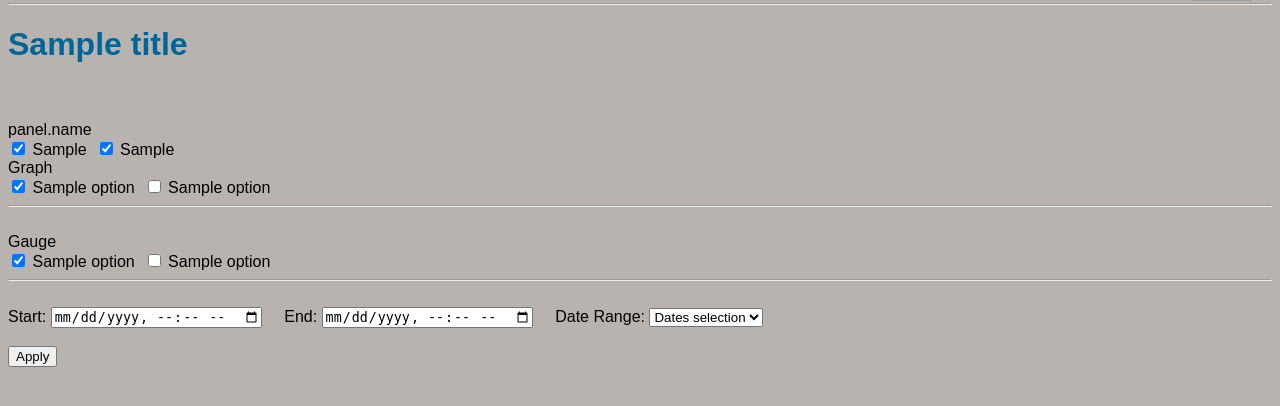
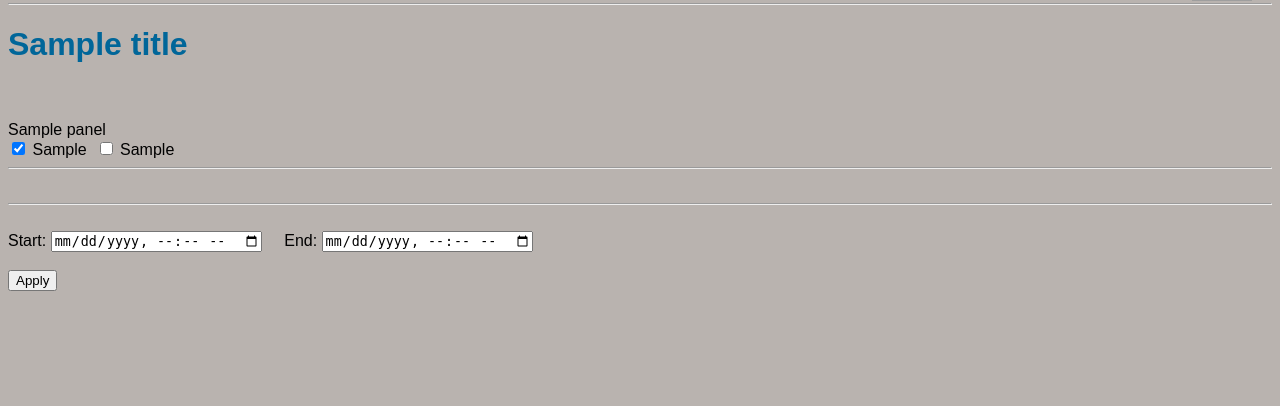
Before and after one commit to AnyLog-co/AnyLog-GUI, a Flask app: template app/templates/base_conf_report.html in a window 1280 px wide. Shown: the part 67-473 px from the top of the page. Run offline with Flask 2, Linux system fonts and the light colour scheme; the template is opened without the code that fills it: most values are stand-ins (such as "Sample title", 1, 10 or a date in 2020); grey boxes are pictures that could not be loaded.

Commit message:
Config Report

```diff
--- a/app/templates/base_conf_report.html
+++ b/app/templates/base_conf_report.html
@@ -7,7 +7,7 @@
     <br>
     {%  for panel in dashboard.panels %}
         <br>
-        panel.name
+        {{ panel.name }}
         <br>
 
        <!-- Selected checkboxes of report - Min, Max, Avg -->
@@ -19,75 +19,53 @@
        <!-- Not selected checkboxes of report - Min, Max, Avg -->
         {% for check_box in panel.chek_box %}
             <!-- Select functionality  -->
-            <input type="checkbox" id={{check_box}} name={{check_box}} checked>
+            <input type="checkbox" id={{check_box}} name={{check_box}}>
             <label for={{check_box}}>{{check_box}}</label>&nbsp
-        {% endfor %}
-
-
-    {% endfor %}
-
-    <br>
-    Graph
-    <br>
-    <!-- Select Type of report - Min, Max, Avg -->
-    {% for option in graph_default %}
-        <!-- Select functionality  -->
-        <input type="checkbox" id={{option}} name={{option}} checked>
-        <label for={{option}}>{{option}}</label>&nbsp
-    {% endfor %}
-
-     <!-- Select Type of report - range, count -->
-    {% for option in graph_additional %}
-        <!-- Select functionality  -->
-        <input type="checkbox" id={{option}} name={{option}}>
-        <label for={{option}}>{{option}}</label>&nbsp
         {% endfor %}
 
         <br>
         <hr>
-    <br>
-
-    Gauge
-
-    <br>
-    <!-- Select Type of report - Min, Max, Avg -->
-    {% for option in gauge_default %}
-        <!-- Select functionality  -->
-        <input type="checkbox" id={{option}} name={{option}} checked>
-        <label for={{option}}>{{option}}</label>&nbsp
     {% endfor %}
-
-     <!-- Select Type of report - range, count -->
-    {% for option in gauge_additional %}
-        <!-- Select functionality  -->
-        <input type="checkbox" id={{option}} name={{option}}>
-        <label for={{option}}>{{option}}</label>&nbsp
-    {% endfor %}
-
 
     <br><hr><br>
 
     <!-- Select Dates  -->
+    {%  if dashboard.time_config %}
+
         <label for="start-date">Start: </label>
-    <input type="datetime-local" id="start_date" name="start_date" value={{from_date}}>
+        {%  if dashboard.time_config.default_from %}
+            <input type="datetime-local" id="start_date" name="start_date" value={{dashboard.time_config.default_from}}>
+        {%  else %}
+            <input type="datetime-local" id="start_date" name="start_date">
+        {%  endif %}
+
         &nbsp&nbsp&nbsp
         <label for="end-date">End:   </label>
-    <input type="datetime-local" id="end_date" name="end_date" value={{to_date}}>
+        {%  if dashboard.time_config.default_to %}
+            <input type="datetime-local" id="end_date" name="end_date" value={{dashboard.time_config.default_to}}>
+        {%  else %}
+            <input type="datetime-local" id="end_date" name="end_date">
+        {%  endif %}
+
 
         <!-- Select Date Range  -->
         &nbsp&nbsp&nbsp
-    <label for="range">Date Range:</label>
+        {%  if dashboard.time_config.time_options %}
+            <label for="date_range">Date Range:</label>
                 <select name="date_range" id="date_range">
-            {% if previous_range %}
+                    {% if dashboard.time_config.text_selected  %}
                          <!-- set date range selection as previous selection -->
-                <option value={{previous_range[1]}}>{{previous_range[0]}}</option>
+                        <option value={{dashboard.time_config.time_selected}}>{{dashboard.time_config.text_selected}}</option>
                     {% else %}}
                         <option value="">Dates selection</option>
                     {% endif %}
-            {% for option in time_options %}
+                    {% for option in dashboard.time_config.time_options %}
                         <option value={{option[1]}}>{{option[0]}}</option>
                     {% endfor %}
                 </select>
+
+        {%  endif %}
+    {%  endif %}
 
 
     <br><br>
```
Also changed, not shown: app/forms.py (+7 -2 lines), app/routes.py (+11 -13 lines). Lines whose indentation alone changed are shown as unchanged.
